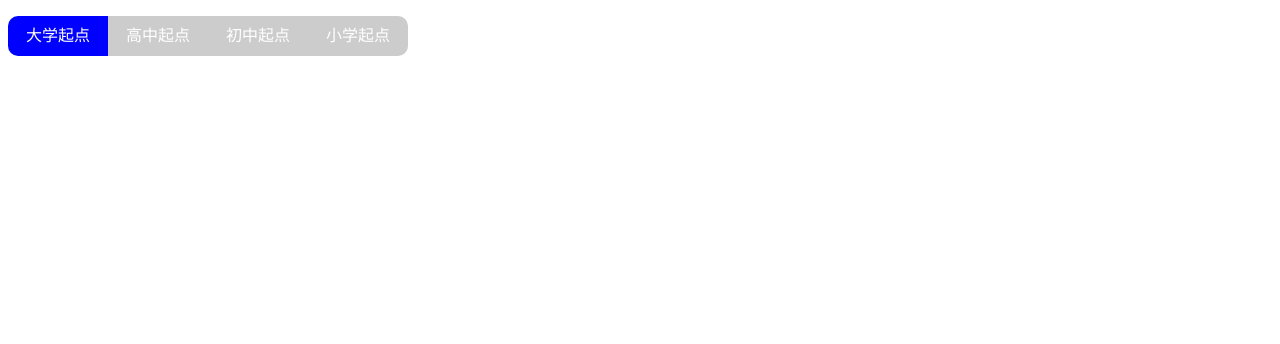
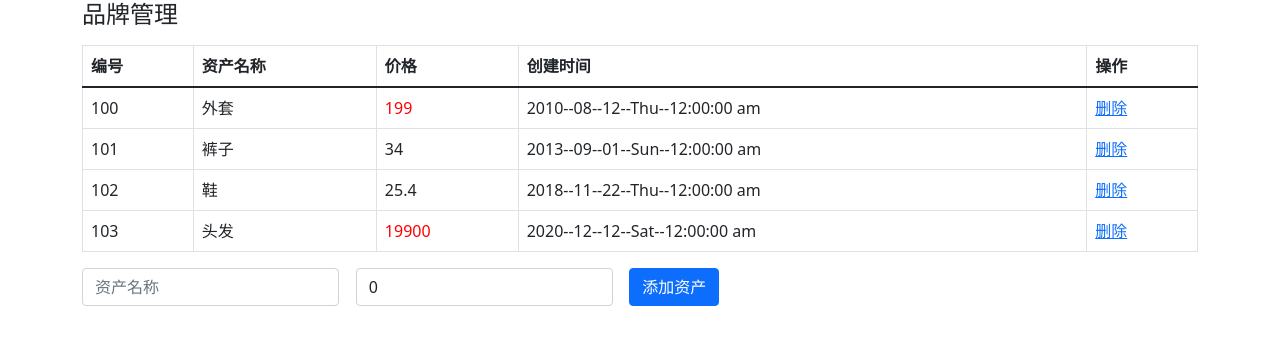
Before and after one commit to xiaozhi66666/practise-of-vue-day03, a Vue app: page / in a window 1280 px wide. Shown: the top 344 px of the page. Built offline with nearby package versions, Linux system fonts and the light colour scheme.

Commit message:
完成了案例-品牌管理的增删功能以及时间过滤器的使用

```diff
--- a/package.json
+++ b/package.json
@@ -9,6 +9,7 @@
   },
   "dependencies": {
     "core-js": "^3.6.5",
+    "moment": "^2.29.3",
     "vue": "^2.6.11"
   },
   "devDependencies": {
@@ -16,6 +17,7 @@
     "@vue/cli-plugin-eslint": "~4.5.17",
     "@vue/cli-service": "~4.5.17",
     "babel-eslint": "^10.1.0",
+    "bootstrap": "^5.1.3",
     "eslint": "^6.7.2",
     "eslint-plugin-vue": "^6.2.2",
     "vue-template-compiler": "^2.6.11"
--- a/src/App.vue
+++ b/src/App.vue
@@ -1,63 +1,137 @@
 <template>
-  <div>
-    <ul>
-      <li
-        v-for="(item, index) in navs"
-        :key="index"
-        :class="{ active: index === activeIndex }"
-        @click="activeFn(index)"
-      >
-        <!-- 利用动态类名设置，判断当前点击保存下来的索引是否与遍历出来的li是否相等，如果相等就让这个类显示，否则就不显示 -->
-        {{ item }}
-      </li>
-    </ul>
+  <div id="app">
+    <div class="container">
+      <!-- 顶部框模块 -->
+      <div class="form-group">
+        <div class="input-group">
+          <h4>品牌管理</h4>
+        </div>
+      </div>
+
+      <!-- 数据表格 -->
+      <table class="table table-bordered table-hover mt-2">
+        <thead>
+          <tr>
+            <th>编号</th>
+            <th>资产名称</th>
+            <th>价格</th>
+            <th>创建时间</th>
+            <th>操作</th>
+          </tr>
+        </thead>
+        <tbody>
+          <tr v-for="item in list" :key="item.id">
+            <td>{{ item.id }}</td>
+            <td>{{ item.name }}</td>
+
+            <!-- 如果价格超过100，就有red这个类 -->
+            <td :class="{ red: item.price > 100 }">{{ item.price }}</td>
+            <td>{{ item.time | initTime }}</td>
+            <td><a href="#" @click.prevent="delFn(item.id)">删除</a></td>
+          </tr>
+          <!-- <tr style="background-color: #EEE">
+              <td>统计:</td>
+              <td colspan="2">总价钱为: 0</td>
+              <td colspan="2">平均价: 0</td>
+          </tr> -->
+        </tbody>
+        <!--
+        <tfoot >
+          <tr>
+            <td colspan="5" style="text-align: center">暂无数据</td>
+          </tr>
+        </tfoot>
+            -->
+      </table>
+
+      <!-- 添加资产 -->
+      <form class="form-inline" style="display: flex">
+        <div class="form-group">
+          <div class="input-group">
+            <input
+              type="text"
+              class="form-control"
+              placeholder="资产名称"
+              v-model.trim="name"
+            />
+          </div>
+        </div>
+        &nbsp;&nbsp;&nbsp;&nbsp;
+        <div class="form-group">
+          <div class="input-group">
+            <input
+              type="text"
+              class="form-control"
+              placeholder="价格"
+              v-model.number="price"
+            />
+          </div>
+        </div>
+        &nbsp;&nbsp;&nbsp;&nbsp;
+        <!-- 阻止表单提交 -->
+        <button class="btn btn-primary" @click.prevent="addFn">添加资产</button>
+      </form>
+    </div>
   </div>
 </template>
 
 <script>
+// 引入bootstrap.css
+import "bootstrap/dist/css/bootstrap.min.css";
+// 引入第三方moment模块包
+import moment from "moment";
+// 1. 明确需求
+// 2. 标签+样式+默认数据
+// 3. 下载bootstrap, main.js引入bootstrap.css
+// 4. 把list数组 - 铺设表格
+// 5. 修改价格颜色
 export default {
-  name: "Practise3App",
-
+  // 定义一个时间格式过滤器
+  filters: {
+    initTime(val) {
+      return moment(val).format("YYYY--MM--DD--ddd--h:mm:ss a");
+    },
+  },
   data() {
     return {
-      // 数据
-      navs: ["大学起点", "高中起点", "初中起点", "小学起点"],
-      activeIndex: 0, //设置一个变量来保存当前点击到的index
+      list: [
+        { id: 100, name: "外套", price: 199, time: new Date("2010-08-12") },
+        { id: 101, name: "裤子", price: 34, time: new Date("2013-09-01") },
+        { id: 102, name: "鞋", price: 25.4, time: new Date("2018-11-22") },
+        { id: 103, name: "头发", price: 19900, time: new Date("2020-12-12") },
+      ],
+      name: "",
+      price: 0,
     };
   },
-
-  mounted() {},
-
   methods: {
-    // 添加方法点击谁就将谁的index保存下来给一个变量
-    activeFn(val) {
-      // val代表当前索引
-      // console.log(val);
-      this.activeIndex = val;
+    delFn(id) {
+      // 获取当前点击的tr的index
+      const index = this.list.findIndex((item) => item.id == id);
+      // 数组删除splice()
+      this.list.splice(index, 1);
+    },
+    addFn() {
+      //添加判断
+      if (this.name.trim().length == 0 || this.price === 0) {
+        return alert("请填写完整的信息");
+      }
+      // 根据输入框生成的信息生成新的对象
+      const obj = {
+        id: this.list[this.list.length - 1].id + 1,
+        name: this.name,
+        price: this.price,
+        time: new Date(),
+      };
+      // 数组添加新对象
+      this.list.push(obj);
     },
   },
 };
 </script>
 
-<style scoped>
-ul {
-  list-style: none;
-  border-radius: 10px;
-  width: 400px;
-  overflow: hidden;
-  padding: 0;
-}
-ul li {
-  float: left;
-  width: 100px;
-  height: 40px;
-  background-color: #ccc;
-  color: #fff;
-  text-align: center;
-  line-height: 40px;
-  cursor: pointer;
-}
-li.active {
-  background-color: blue;
+<style >
+.red {
+  color: red;
 }
 </style>
```
Also changed, not shown: 1 other file (tests, documents, lock files or other folders).
